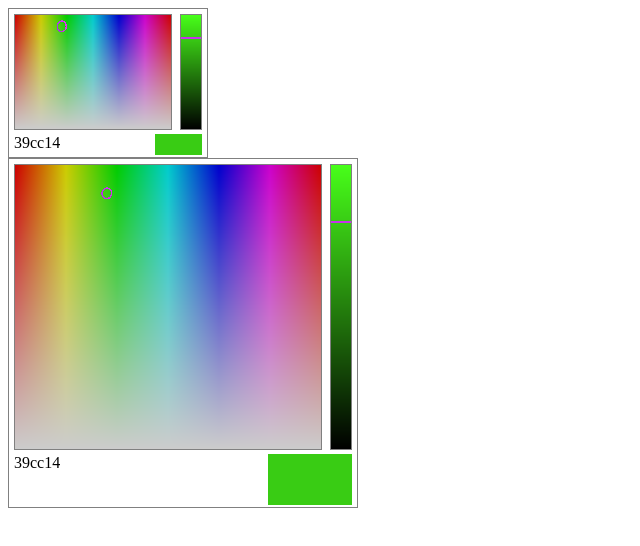
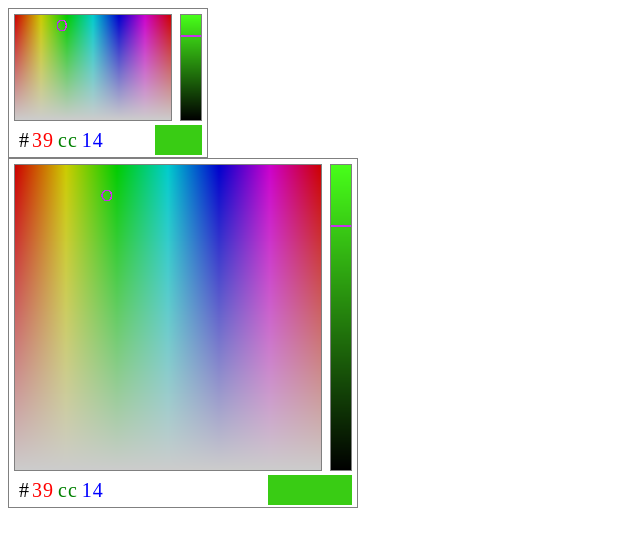
Before and after one commit to stevenvergenz/html-palette, a plain HTML site: page testbed.html in a window 1280 px wide. Shown: the whole page, without its empty margins (0-640 px from the left). Drawn offline with nearby package versions, Linux system fonts and the light colour scheme.

Commit message:
Finished rgb drag, fixed some edge cases

```diff
--- a/palette.js
+++ b/palette.js
@@ -5,6 +5,7 @@
 	// h, s, v [0,1]
 	function hsvToRgb(h,s,v)
 	{
+		console.log(h,s,v);
 		if( s === 0 ){
 			return {r: v, g: v, b: v};
 		}
@@ -62,9 +63,10 @@
 		'</div>',
 		'<div class="controls">',
 			'<div class="rgbInput">',
+				'#',
 				'<span class="r" draggable="true"></span>',
-				'<span class="g"></span>',
-				'<span class="b"></span>',
+				'<span class="g" draggable="true"></span>',
+				'<span class="b" draggable="true"></span>',
 			'</div>',
 			'<div class="colorswatch"></div>',
 		'</div>'
@@ -212,7 +214,7 @@
 		this.windowDimensionsUniform = gl.getUniformLocation(program, 'windowDimensions');
 		gl.uniform2f(this.windowDimensionsUniform, w,h);
 
-		gl.clearColor(1.0, 1.0, 1.0, 0.0);
+		gl.clearColor(0.0, 0.0, 0.0, 0.0);
 		this.color({h: 0.3, s: 0.9, v: 0.8});
 
 		var self = this;
@@ -252,27 +254,33 @@
 		}
 
 
-		var r = elem.querySelector('.r');
-		var g = elem.querySelector('.g');
-		var b = elem.querySelector('.b');
 
-		var initialR = 0, initialMouse = 0;
+		var initialValue = 0, initialMouse = 0;
 
-		r.ondragstart = function(evt){
-			initialR = Math.round(self.selection.r*255);
-			initialMouse = evt.offsetY;
+		function bindElement(e, channel)
+		{
+			e.ondragstart = function(evt){
+				initialValue = Math.round(self.selection[channel]*255);
+				initialMouse = evt.offsetY;
+				evt.dataTransfer.setDragImage( document.createElement('div'),0,0);
+			}
+			e.ondrag = function(evt){
+				evt.preventDefault();
+				var newVal = initialValue + initialMouse-evt.offsetY;
+				if(evt.screenX !== 0 || evt.screenY !== 0){
+					var color = {};
+					color[channel] = Math.max(0, Math.min(1, newVal/255));
+					self.color(color);
+				}
+			}
+			e.ondragend = function(evt){
+				evt.preventDefault();
+			}
 		}
-		r.ondrag = function(evt){
-			evt.preventDefault();
-			console.log(evt.offsetY);
-			var newR = initialR + initialMouse-evt.offsetY;
-			newR = Math.max(Math.min(newR, 255), 0);
-			console.log(newR);
-			self.color({r: newR/255});
-		}
-		r.ondragend = function(evt){
-			evt.preventDefault();
-		}
+
+		bindElement(elem.querySelector('.r'), 'r');
+		bindElement(elem.querySelector('.g'), 'g');
+		bindElement(elem.querySelector('.b'), 'b');
 	}
 
 	Palette.prototype.redraw = function()
@@ -285,11 +293,11 @@
 
 	Palette.prototype.color = function(val)
 	{
-		if(val && (val.h || val.s || val.v))
+		if(val && (val.h!==undefined || val.s!==undefined || val.v!==undefined))
 		{
-			this.selection.h = val.h || this.selection.h || 1;
-			this.selection.s = val.s || this.selection.s || 1;
-			this.selection.v = val.v || this.selection.v || 1;
+			if(val.h !== undefined) this.selection.h = val.h;
+			if(val.s !== undefined) this.selection.s = val.s;
+			if(val.v !== undefined) this.selection.v = val.v;
 			this.redraw();
 
 			var rgb = hsvToRgb(this.selection.h, this.selection.s, this.selection.v);
@@ -304,13 +312,14 @@
 
 			if(this.colorCallback) this.colorCallback(this.selection);
 		}
-		else if(val && (val.r || val.g || val.b))
+		else if(val && (val.r!==undefined || val.g!==undefined || val.b!==undefined))
 		{
-			if(val.r) this.selection.r = val.r;
-			if(val.g) this.selection.g = val.g;
-			if(val.b) this.selection.b = val.b;
+			if(val.r !== undefined) this.selection.r = val.r;
+			if(val.g !== undefined) this.selection.g = val.g;
+			if(val.b !== undefined) this.selection.b = val.b;
 
 			var hsv = rgbToHsv(this.selection.r, this.selection.g, this.selection.b);
+
 			this.selection.h = hsv.h;
 			this.selection.s = hsv.s;
 			this.selection.v = hsv.v;
--- a/palette.scss
+++ b/palette.scss
@@ -41,21 +41,38 @@ html-palette
 	.controls
 	{
 		//margin-top: 5px;
-		height: 15%;
+		height: 30px;
 		flex-shrink: 0;
 		display: flex;
 		flex-direction: row;
 		align-items: stretch;
+		justify-content: space-between;
 
-		.rgbInput {
-			width: 75%;
-			flex-grow: 1;
+		.rgbInput
+		{
+			//width: 75%;
+			//flex-grow: 1;
+			display: flex;
+			align-items: center;
+			padding-left: 5px;
+
+			font-size: 20px;
+			letter-spacing: 1px;
+
+			span
+			{
+				margin: 0 2px;
+				cursor: ns-resize;
+			}
+			.r { color: red; }
+			.g { color: green; }
+			.b { color: blue; }
 		}
 
 		.colorswatch
 		{
 			width: 25%;
-			flex-shrink: 0;
+			//flex-shrink: 0;
 		}
 	}
 
```
Also changed, not shown: palette.css.
